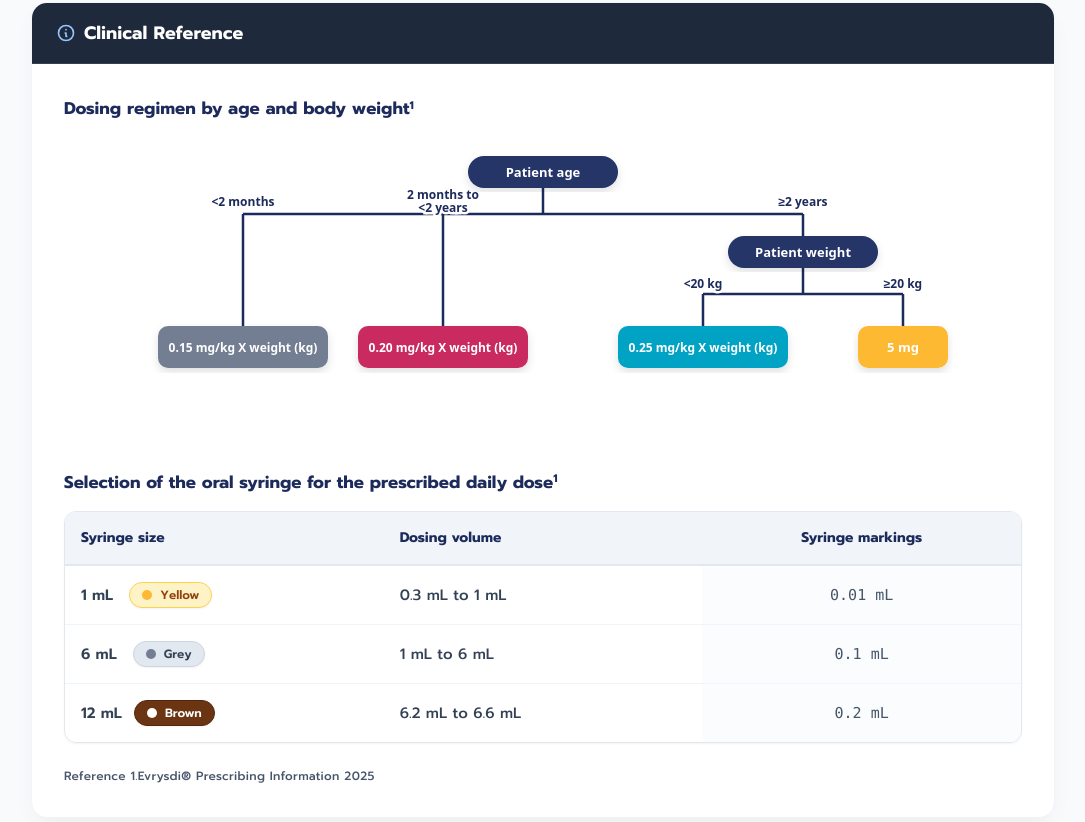
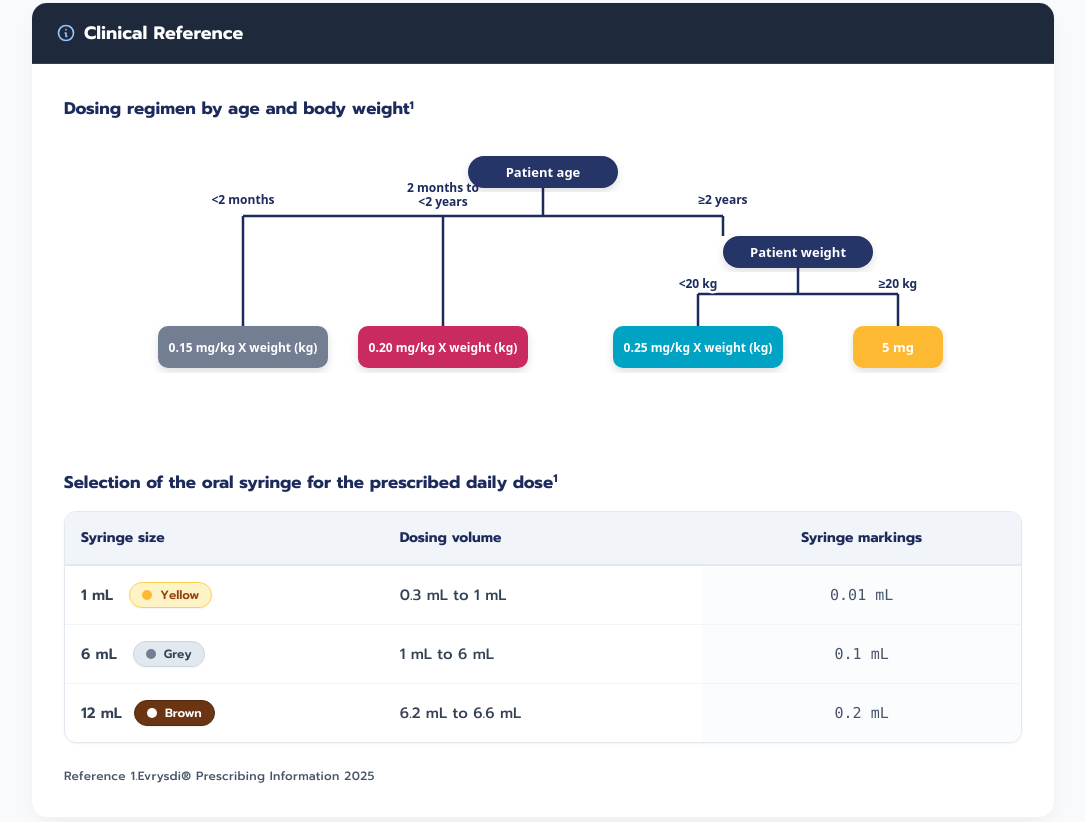
Before and after one commit to jankases/Evrysdi_dose_calculator, a plain HTML site: page index.html in a window 1280 px wide. Shown: the part 788-1610 px from the top of the page, without its empty margins (97-1182 px from the left). Drawn offline with nearby package versions, Linux system fonts and the light colour scheme.

Commit message:
Update index.html

```diff
--- a/index.html
+++ b/index.html
@@ -200,7 +200,7 @@
 
             <div class="p-8 space-y-10">
 
-                <!-- Flowchart Section (แก้พิกัดจุดเชื่อมและกิ่งก้านให้เป๊ะเหมือนต้นฉบับ 100%) -->
+                <!-- Flowchart Section (ปรับเส้นและตำแหน่งพิกัดใหม่หมดเป๊ะเหมือนรูปต้นฉบับ) -->
                 <div>
                     <h3 class="text-[17px] font-bold text-[#1d2b5c] mb-6">
                         Dosing regimen by age and body weight<sup class="text-[11px]">1</sup>
@@ -215,23 +215,38 @@
                                     </filter>
                                 </defs>
 
-                                <!-- Connecting Lines (เส้นเชื่อมโครงสร้างที่คำนวณตำแหน่งตรงเป๊ะ) -->
+                                <!-- Connecting Lines (เส้นเชื่อมโครงสร้างที่คำนวณตำแหน่งตรงตามต้นฉบับเป๊ะ) -->
                                 <g stroke="#1d2b5c" stroke-width="2.5" fill="none">
-                                    <!-- Main Tree Lines (จาก Patient age) -->
-                                    <path d="M 420 42 L 420 68 M 120 68 L 680 68 M 120 68 L 120 180 M 320 68 L 320 180 M 680 68 L 680 90" />
-                                    <!-- Sub Tree Lines (จาก Patient weight ชี้ลงมา 2 กิ่งย่อยอย่างสมดุล) -->
-                                    <path d="M 680 122 L 680 148 M 580 148 L 780 148 M 580 148 L 580 180 M 780 148 L 780 180" />
+                                    <!-- 1. เส้นชี้ออกจาก Patient age ลงมาที่เส้นนอน -->
+                                    <path d="M 420 42 L 420 70" />
+                                    <!-- 2. เส้นแนวนอนหลักเชื่อม 3 กิ่ง (120px, 320px, 600px) -->
+                                    <path d="M 120 70 L 600 70" />
+                                    <!-- 3. เส้นแนวตั้งชี้ลงกิ่งซ้าย (<2 months) -->
+                                    <path d="M 120 70 L 120 180" />
+                                    <!-- 4. เส้นแนวตั้งชี้ลงกิ่งกลาง (2 months to <2 years) -->
+                                    <path d="M 320 70 L 320 180" />
+                                    <!-- 5. เส้นกิ่งขวา (>=2 years) ลากลงมาเชื่อมที่ขอบมุมซ้ายบนของกล่อง Patient weight -->
+                                    <path d="M 600 70 L 600 90" />
+
+                                    <!-- 6. เส้นจาก Patient weight ชี้ลงมาที่เส้นนอนแยกน้ำหนัก -->
+                                    <path d="M 675 122 L 675 148" />
+                                    <!-- 7. เส้นแนวนอนแยกน้ำหนัก (<20 kg และ >=20 kg) -->
+                                    <path d="M 575 148 L 775 148" />
+                                    <!-- 8. เส้นแนวตั้งชี้ลงกล่องสีฟ้า (<20 kg) และกล่องสีเหลือง (>=20 kg) -->
+                                    <path d="M 575 148 L 575 180 M 775 148 L 775 180" />
                                 </g>
 
-                                <!-- Text Labels on Lines (ข้อความบนเส้น พร้อม background กันเส้นทับ) -->
+                                <!-- Text Labels on Lines (ข้อความบนเส้น ไม่เกยเส้น) -->
                                 <g font-size="12" font-weight="bold" fill="#1d2b5c" text-anchor="middle">
-                                    <text x="120" y="60" stroke="#ffffff" stroke-width="5" paint-order="stroke fill">&lt;2 months</text>
-                                    <text x="320" y="53" stroke="#ffffff" stroke-width="5" paint-order="stroke fill">2 months to</text>
-                                    <text x="320" y="66" stroke="#ffffff" stroke-width="5" paint-order="stroke fill">&lt;2 years</text>
-                                    <text x="680" y="60" stroke="#ffffff" stroke-width="5" paint-order="stroke fill">&ge;2 years</text>
+                                    <!-- ข้อความช่วงอายุบนเส้นแนวนอนหลัก -->
+                                    <text x="120" y="58" stroke="#ffffff" stroke-width="5" paint-order="stroke fill">&lt;2 months</text>
+                                    <text x="320" y="46" stroke="#ffffff" stroke-width="5" paint-order="stroke fill">2 months to</text>
+                                    <text x="320" y="60" stroke="#ffffff" stroke-width="5" paint-order="stroke fill">&lt;2 years</text>
+                                    <text x="600" y="58" stroke="#ffffff" stroke-width="5" paint-order="stroke fill">&ge;2 years</text>
 
-                                    <text x="580" y="142" stroke="#ffffff" stroke-width="5" paint-order="stroke fill">&lt;20 kg</text>
-                                    <text x="780" y="142" stroke="#ffffff" stroke-width="5" paint-order="stroke fill">&ge;20 kg</text>
+                                    <!-- ข้อความช่วงน้ำหนักบนเส้นแนวนอนย่อย -->
+                                    <text x="575" y="142" stroke="#ffffff" stroke-width="5" paint-order="stroke fill">&lt;20 kg</text>
+                                    <text x="775" y="142" stroke="#ffffff" stroke-width="5" paint-order="stroke fill">&ge;20 kg</text>
                                 </g>
 
                                 <!-- Level 1: Patient age -->
@@ -240,13 +255,13 @@
                                     <text x="420" y="31" fill="#ffffff" font-size="13" font-weight="bold" text-anchor="middle">Patient age</text>
                                 </g>
 
-                                <!-- Level 2: Middle Box (Patient weight - ตรงศูนย์กลางระหว่างกิ่งย่อย) -->
+                                <!-- Level 2: Middle Box (Patient weight - รับเส้นขวาที่มุมซ้ายบน) -->
                                 <g filter="url(#shadow)">
-                                    <rect x="605" y="90" width="150" height="32" rx="16" fill="#253468"/>
-                                    <text x="680" y="111" fill="#ffffff" font-size="13" font-weight="bold" text-anchor="middle">Patient weight</text>
+                                    <rect x="600" y="90" width="150" height="32" rx="16" fill="#253468"/>
+                                    <text x="675" y="111" fill="#ffffff" font-size="13" font-weight="bold" text-anchor="middle">Patient weight</text>
                                 </g>
 
-                                <!-- Level 3: BASE ROW (กล่องคำตอบทั้ง 4 วางบนระนาบ Y=180 เดียวกันทั้งหมด) -->
+                                <!-- Level 3: BASE ROW (กล่องคำตอบทั้ง 4 วางบนระนาบ Y=180 เดียวกันทั้งหมดเป๊ะ) -->
 
                                 <!-- Box 1: <2 months (0.15 mg/kg) -->
                                 <g filter="url(#shadow)">
@@ -262,14 +277,14 @@
 
                                 <!-- Box 3: >=2 years & <20 kg (0.25 mg/kg) -->
                                 <g filter="url(#shadow)">
-                                    <rect x="495" y="180" width="170" height="42" rx="10" fill="#00a3c4"/>
-                                    <text x="580" y="206" fill="#ffffff" font-size="12" font-weight="bold" text-anchor="middle">0.25 mg/kg X weight (kg)</text>
+                                    <rect x="490" y="180" width="170" height="42" rx="10" fill="#00a3c4"/>
+                                    <text x="575" y="206" fill="#ffffff" font-size="12" font-weight="bold" text-anchor="middle">0.25 mg/kg X weight (kg)</text>
                                 </g>
 
                                 <!-- Box 4: >=2 years & >=20 kg (5 mg) -->
                                 <g filter="url(#shadow)">
-                                    <rect x="735" y="180" width="90" height="42" rx="10" fill="#fdb933"/>
-                                    <text x="780" y="206" fill="#ffffff" font-size="13" font-weight="bold" text-anchor="middle">5 mg</text>
+                                    <rect x="730" y="180" width="90" height="42" rx="10" fill="#fdb933"/>
+                                    <text x="775" y="206" fill="#ffffff" font-size="13" font-weight="bold" text-anchor="middle">5 mg</text>
                                 </g>
                             </svg>
                         </div>
```
